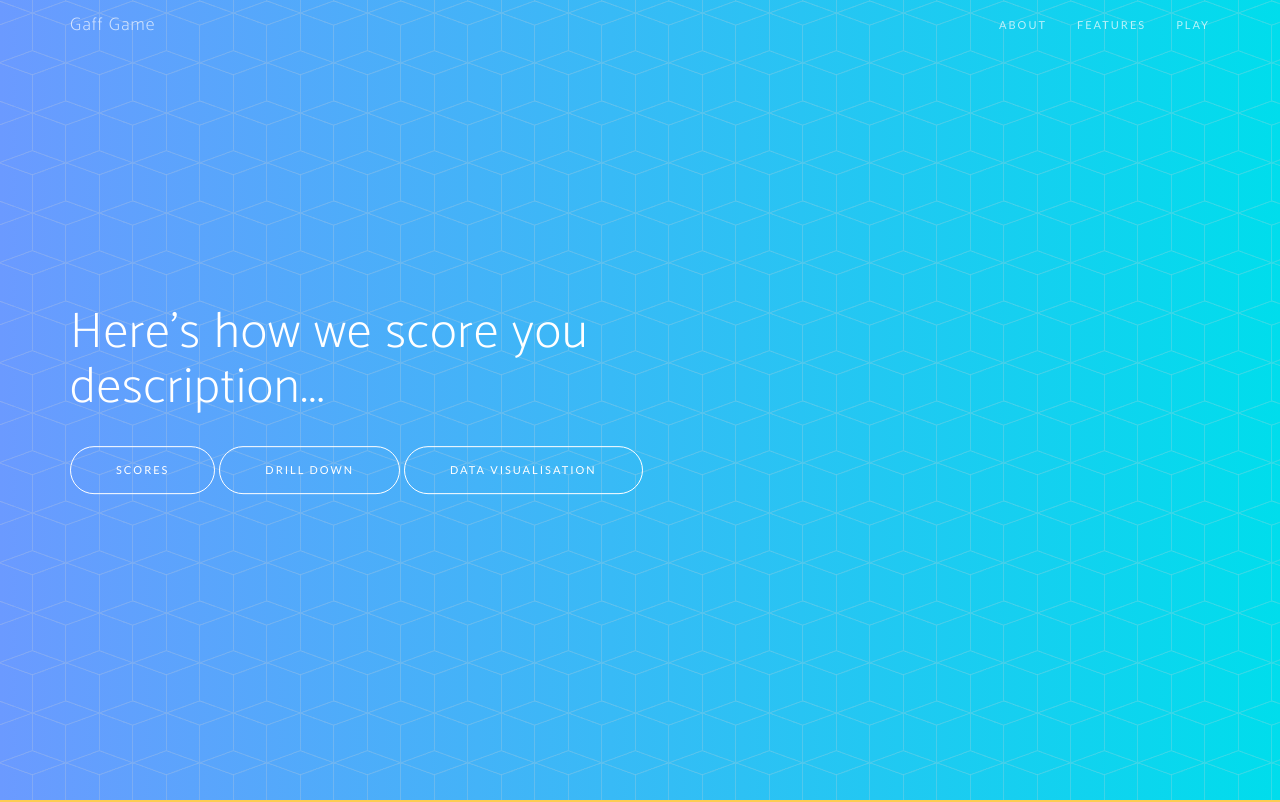
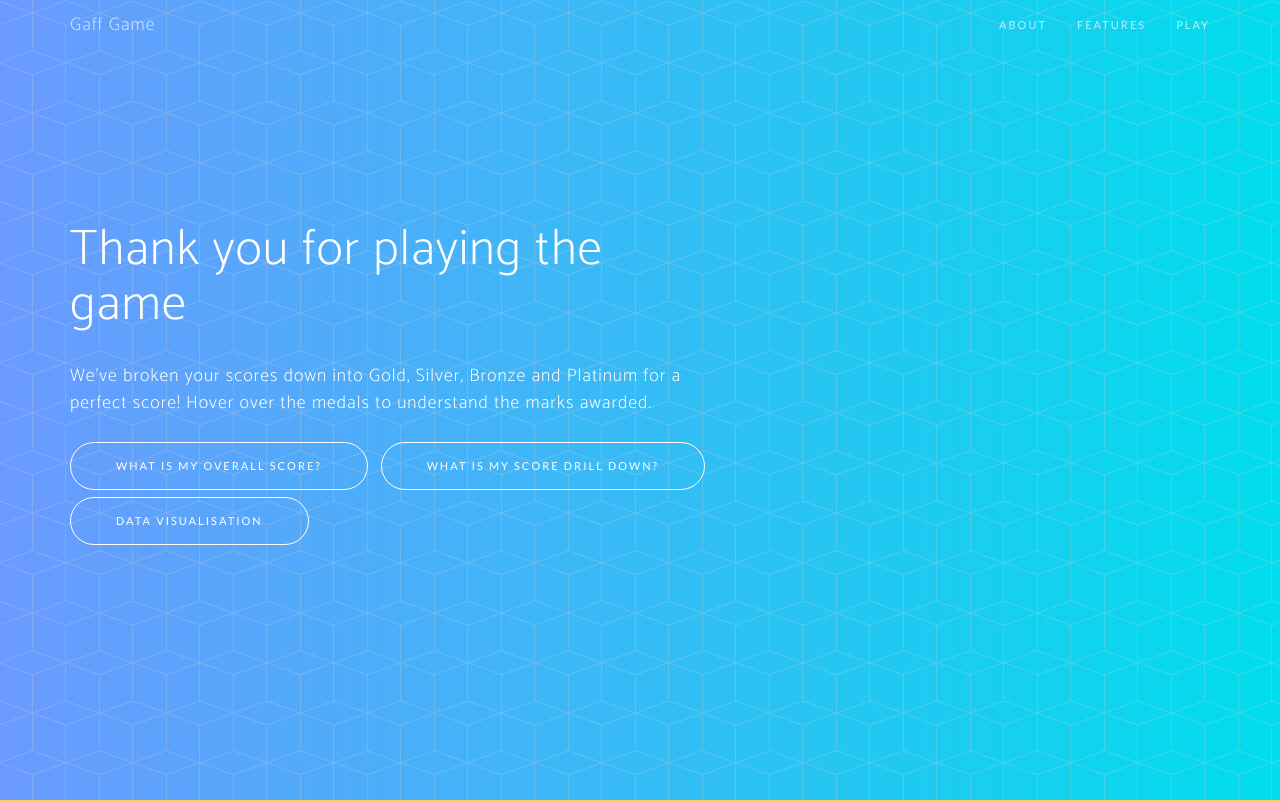
Before and after one commit to roseKQ/gaffgame, a website: page Scoreboard.html in a window 1280 px wide. Shown: the top 802 px of the page. Drawn offline with nearby package versions, Linux system fonts and the light colour scheme; a web font is replaced by a local one.

Commit message:
Small changes to copy

```diff
--- a/Scoreboard.html
+++ b/Scoreboard.html
@@ -89,9 +89,11 @@
 				<div class="header-content">
 					<div class="header-content-inner">
 
-						<h1>Here's how we score you description...</h1>
-<a href="#scores" class="btn btn-outline btn-xl page-scroll">Scores</a>
-<a href="#drill_down" class="btn btn-outline btn-xl page-scroll">drill down</a>
+						<h1>Thank you for playing the game<h1>
+                            <p>We've broken your scores down into Gold, Silver, Bronze and Platinum for a perfect score!
+                            Hover over the medals to understand the marks awarded. </p>
+<a href="#scores" class="btn btn-outline btn-xl page-scroll">What is my overall score?</a>
+<a href="#drill_down" class="btn btn-outline btn-xl page-scroll">What is my score drill down?</a>
 <a href="" class="btn btn-outline btn-xl ui-btn" onclick="myFunction()">Data Visualisation</a>
 
 					</div>
```
Also changed, not shown: index.html (+3 -4 lines).
